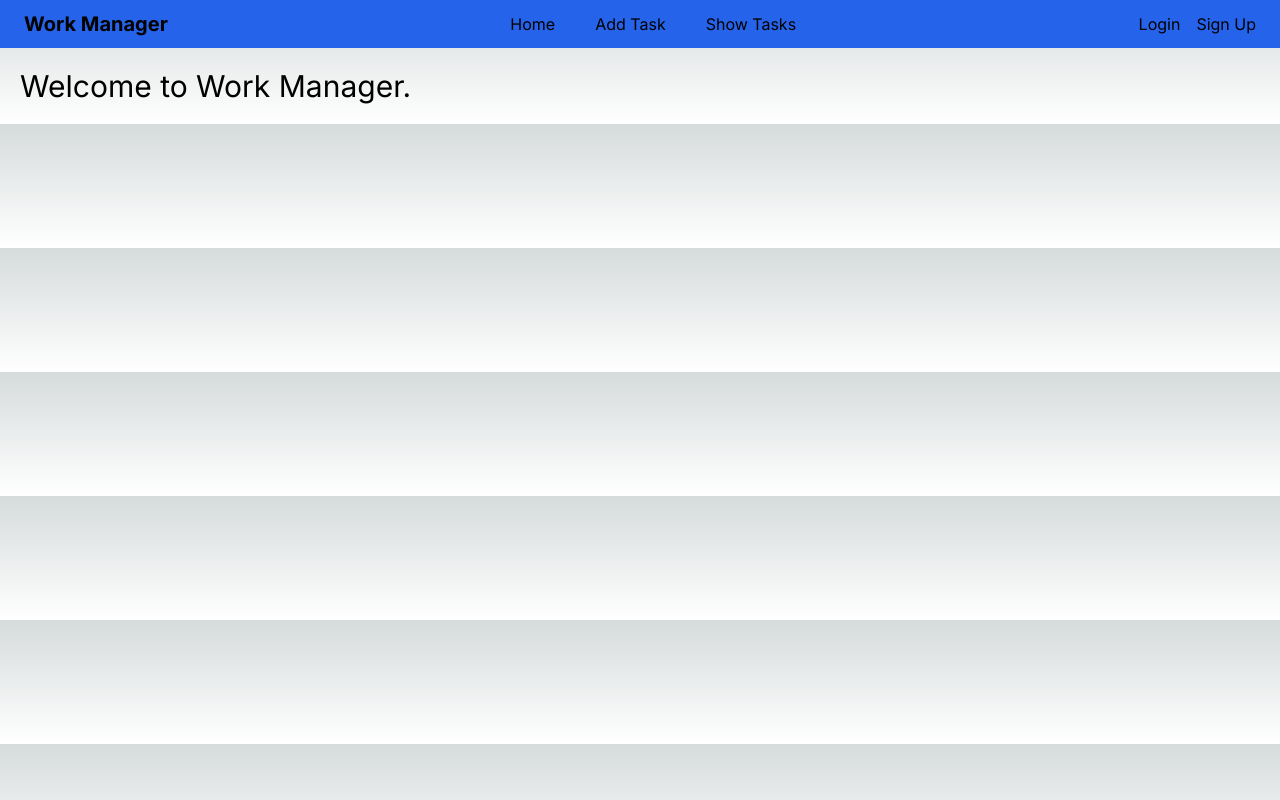
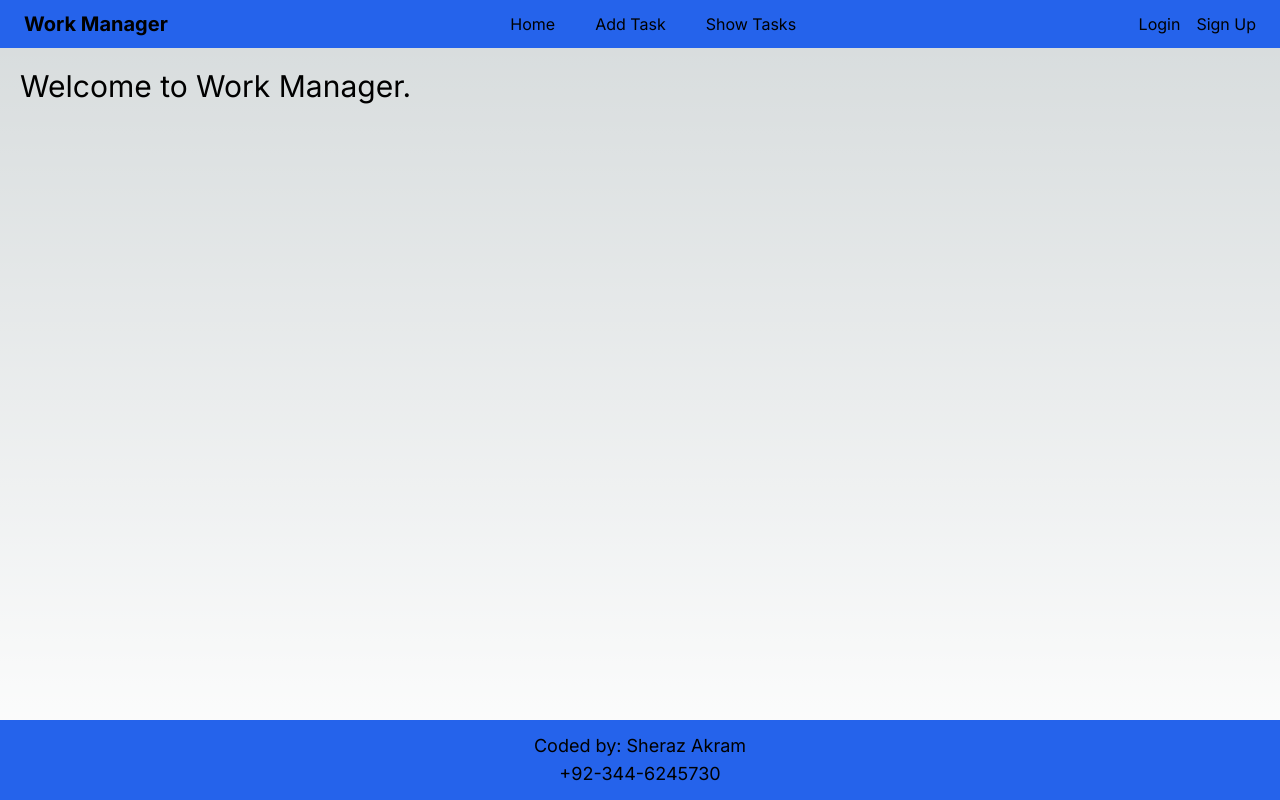
Before and after one commit to sherazakrampro/work-manager, a Next.js app: page / in a window 1280 px wide. Built offline with nearby package versions, Linux system fonts and the light colour scheme.

Commit message:
Footer Created

```diff
--- a/src/app/layout.js
+++ b/src/app/layout.js
@@ -1,6 +1,7 @@
 import "./globals.css";
 import { Inter } from "next/font/google";
 import Navbar from "@/components/Navbar";
+import Footer from "@/components/Footer";
 const inter = Inter({ subsets: ["latin"] });
 
 export const metadata = {
@@ -12,8 +13,11 @@ export default function RootLayout({ children }) {
   return (
     <html lang="en">
       <body className={inter.className}>
-        <Navbar />
-        {children}
+        <div className="flex flex-col h-screen justify-between">
+          <Navbar />
+          <div className="mb-auto">{children}</div>
+          <Footer />
+        </div>
       </body>
     </html>
   );
--- /dev/null
+++ b/src/components/Footer.jsx
@@ -0,0 +1,14 @@
+"use client";
+
+import React from "react";
+
+const Footer = () => {
+  return (
+    <footer className="h-20 bg-blue-600 flex flex-col justify-center items-center">
+      <div className="text-lg">Coded by: Sheraz Akram</div>
+      <div className="text-lg">+92-344-6245730</div>
+    </footer>
+  );
+};
+
+export default Footer;
```
